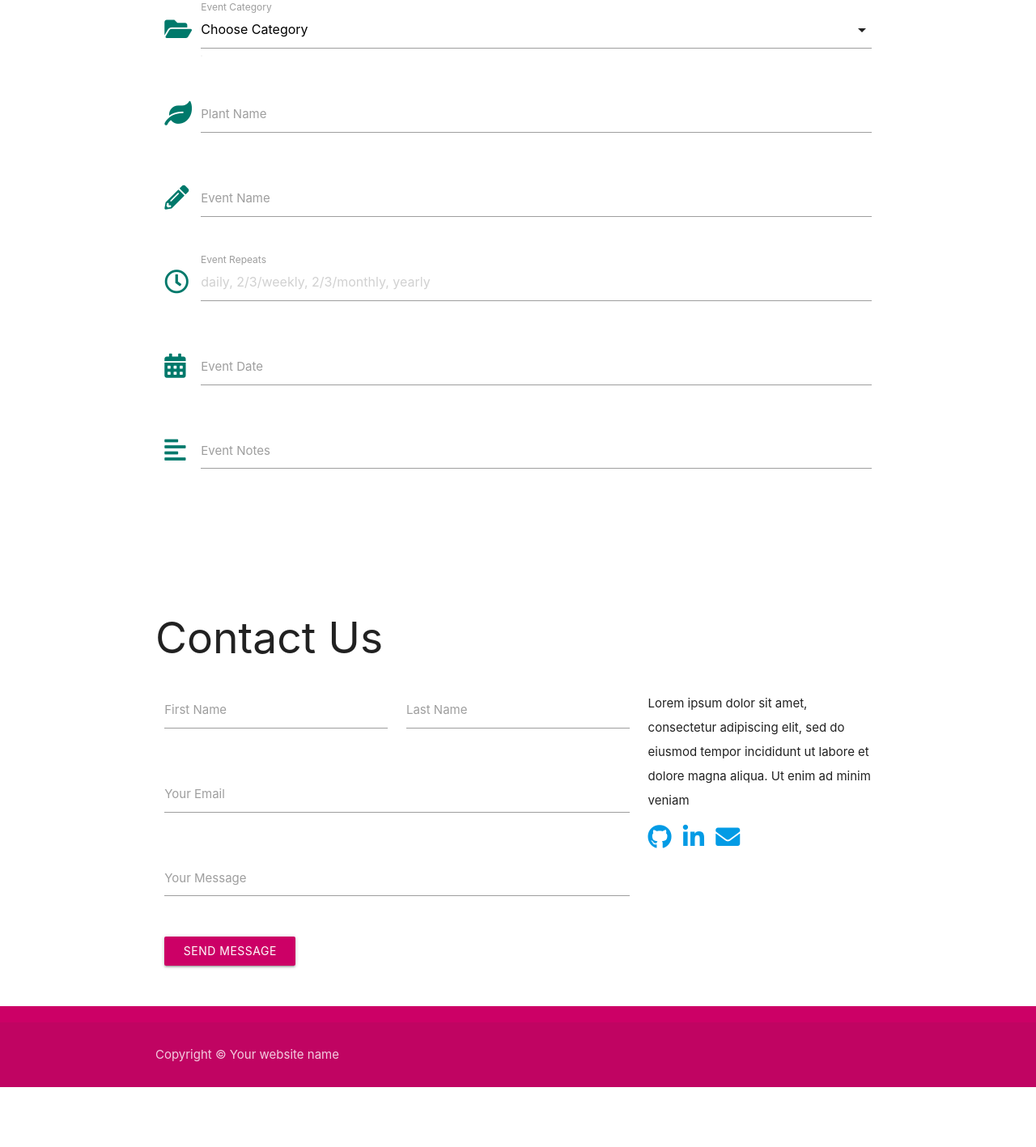
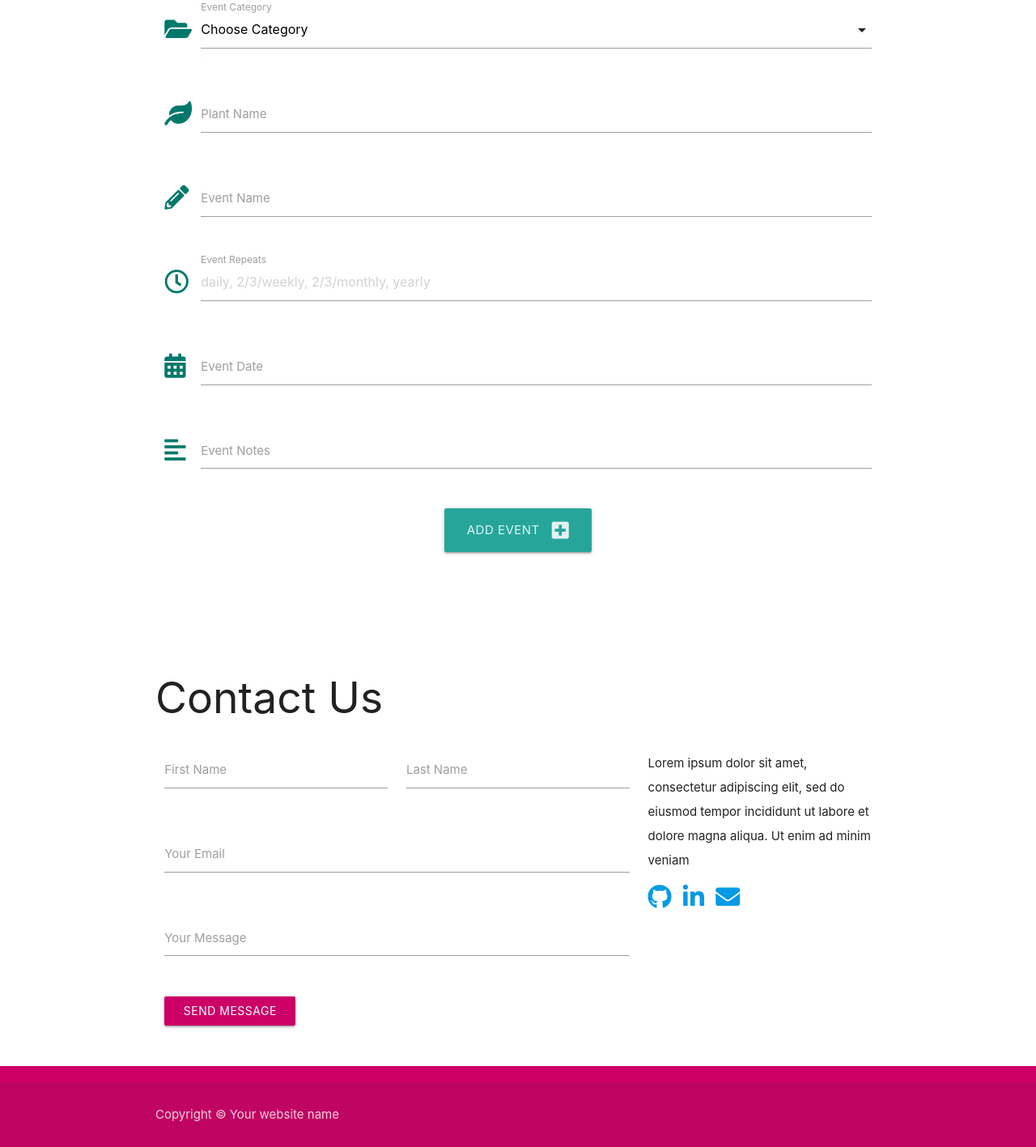
Before and after one commit to daidensacha/mp3-garden-journal, a Flask app: page /add_event in a window 1280 px wide. Shown: the part 600-2017 px from the top of the page at 81% size. Before the commit the page ends 1943 px from the top, so only its background shows below. Run offline with Flask 2, Linux system fonts and the light colour scheme; a database or web service that is not in the repository returns one stand-in record (values such as "Sample title"); some libraries are stand-ins or nearby versions.

Commit message:
Add functionality to add event form submission to db

```diff
--- a/app.py
+++ b/app.py
@@ -5,6 +5,7 @@ from flask import (
     redirect, request, session, url_for)
 from flask_pymongo import PyMongo
 from bson.objectid import ObjectId
+from datetime import datetime
 from werkzeug.security import generate_password_hash, check_password_hash
 if os.path.exists("env.py"):
     import env
@@ -87,9 +88,27 @@ def logout():
     return redirect(url_for("login"))
 
 
-@app.route("/add_event")
+@app.route("/add_event", methods=["GET", "POST"])
 def add_event():
-    return render_template("add_event.html")
+    if request.method == "POST":
+        date_string = request.form.get("event_date")
+        date_object = datetime.strptime(date_string, "%B %d, %Y")
+
+        event = {
+            "event_category": request.form.get("event_category"),
+            "plant_name": request.form.get("plant_name"),
+            "event_name": request.form.get("event_name"),
+            "event_repeats": request.form.get("event_repeats"),
+            "event_date": date_object,
+            "event_notes": request.form.get("event_notes"),
+            "created_by": session["user"]
+        }
+        mongo.db.garden_events.insert_one(event)
+        flash("Task Successfully Added", "success")
+        return redirect(url_for("get_garden_events"))
+
+    categories = mongo.db.categories.find().sort("event_category", 1)
+    return render_template("add_event.html", categories=categories)
 
 
 @app.route("/profile/<username>", methods=["GET", "POST"])
--- a/static/js/main.js
+++ b/static/js/main.js
@@ -9,7 +9,7 @@ $(function () {
     transition: 800,
   });
   $('.datepicker').datepicker({
-    format: "mmmm dd, yyyy",
+    // format: "mmmm dd, yyyy",
     yearRange: 3,
     showClearBtn: true,
     i18n: {
--- a/templates/add_event.html
+++ b/templates/add_event.html
@@ -6,21 +6,21 @@
         <h3 class="teal-text text-darken-2 center-align">Add Event</h3>
 
         <div class="row">
-            <form class="col s12" method="POST" action="">
+            <form class="col s12" method="POST" action="{{ url_for('add_event') }}">
+                <!-- add event category -->
                 <div class="row">
                     <div class="input-field col s12">
                         <i class="fas fa-folder-open prefix teal-text text-darken-2"></i>
                         <select id="event_category" name="event_category" class="validate" required>
                             <option value="" disabled selected>Choose Category</option>
-                            <option value="1">Sowing Seeds</option>
-                            <option value="2">Planting Seedlings</option>
-                            <option value="3">Pest Control</option>
-                            <option value="3">Pruning</option>
-                            <option value="3">Harvest</option>
+                            {% for category in categories %}
+                            <option value="{{ category.event_category }}">{{ category.event_category }}</option>
+                            {% endfor %}
                         </select>
                         <label for="event_category">Event Category</label>
                     </div>
                 </div>
+                <!-- add plant name -->
                 <div class="row">
                     <div class="input-field col s12">
                         <i class="fas fa-leaf prefix teal-text text-darken-2"></i>
@@ -29,6 +29,7 @@
                         <label for="plant_name">Plant Name</label>
                     </div>
                 </div>
+                <!-- add event name -->
                 <div class="row">
                     <div class="input-field col s12">
                         <i class="fas fa-pencil-alt prefix teal-text text-darken-2"></i>
@@ -37,6 +38,7 @@
                         <label for="event_name">Event Name</label>
                     </div>
                 </div>
+                <!-- add event repeat cycle -->
                 <div class="row">
                     <div class="input-field col s12 ">
                         <i class="far fa-clock prefix teal-text text-darken-2"></i>
@@ -44,6 +46,7 @@
                         <label for="event_repeats">Event Repeats</label>
                     </div>
                 </div>
+                <!--  add event date -->
                 <div class="row">
                     <div class="input-field col s12">
                         <i class="fas fa-calendar-alt prefix teal-text text-darken-2"></i>
@@ -51,15 +54,23 @@
                         <label for="event_date">Event Date</label>
                     </div>
                 </div>
+                <!-- add event note -->
                 <div class="row">
                     <div class="input-field col s12">
-                        <!-- <i class="far fa-edit prefix teal-text text-darken-2"></i> -->
                         <i class="fas fa-align-left prefix teal-text text-darken-2"></i>
                       <textarea id="event_notes" name="event_notes" minlength="5"
                       maxlength="200" class="materialize-textarea validate" required></textarea>
                       <label for="event_notes">Event Notes</label>
                     </div>
-                  </div>
+                </div>
+                <!-- submit button -->
+                <div class="row">
+                    <div class="col s12 center-align">
+                        <button type="submit" class="btn-large teal-text text-lighten-5">
+                            Add Event <i class="fas fa-plus-square right"></i>
+                        </button>
+                    </div>
+                </div>
             </form>
         </div>
     </div>
--- a/templates/journal.html
+++ b/templates/journal.html
@@ -62,14 +62,16 @@
             {% if garden_event.plant_name == plant.plant_name %}
 
             <span class="modal-title">{{ plant.plant_name.title() }}</span>
+
             <ul>
               <li><i class="fas fa-list-ul"></i> The event category is <span class="emph-green">{{ garden_event.event_category.capitalize() }}</span>.</li>
               <li><i class="far fa-clock"></i> The event repeats <span class="emph-green">{{ garden_event.event_repeats.capitalize() }}</span>. </li>
               <li><i class="far fa-edit"></i> <strong class="emph-dark-teal">Event notes:</strong> {{ garden_event.event_notes.capitalize() }}</li>
 
             </ul>
+            <!--  else add flash message that plant is not in the db, with link to add plant. or if plant isnt in db, add it to db. ?? -->
             {% endif %}
-          {%endfor%}
+          {% endfor %}
         </div>
         <div class="modal-footer">
           <a href="#" class="waves-effect waves-green btn-flat">Edit</a>
```
